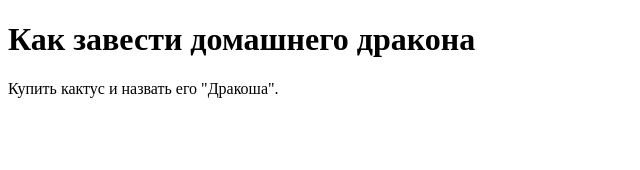
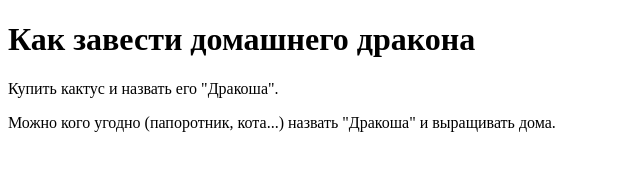
Before and after one commit to Nat-Go/-, a plain HTML site: page index.html in a window 1280 px wide. Shown: the whole page, without its empty margins (0-640 px from the left). Drawn offline with Linux system fonts and the light colour scheme.

Commit message:
addition1
+варианты

```diff
--- a/index.html
+++ b/index.html
@@ -6,5 +6,6 @@
 	<body>
 		<h1>Как завести домашнего дракона</h1>
 		<p>Купить кактус и назвать его "Дракоша".</p>
+		<p>Можно кого угодно (папоротник, кота...) назвать "Дракоша" и выращивать дома.</p>
 	</body>
 </html>
```
